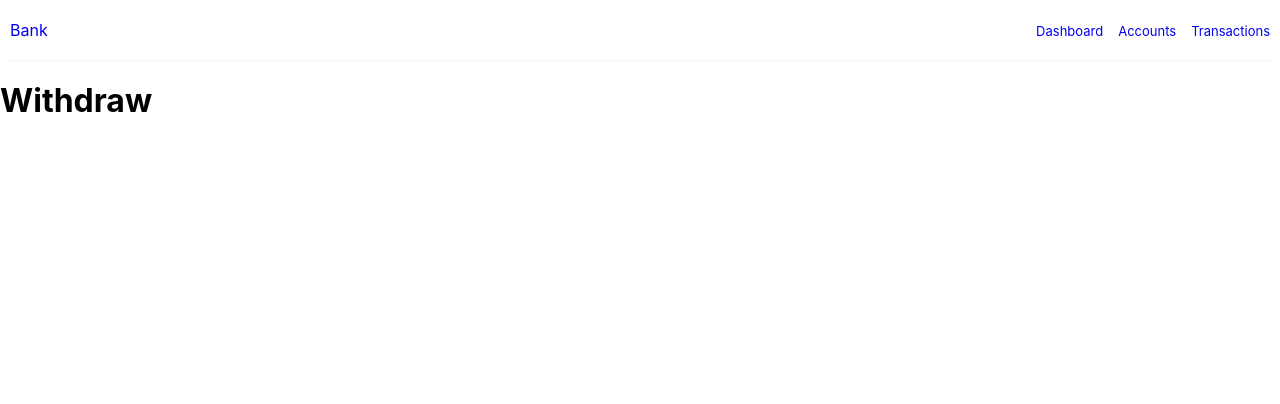
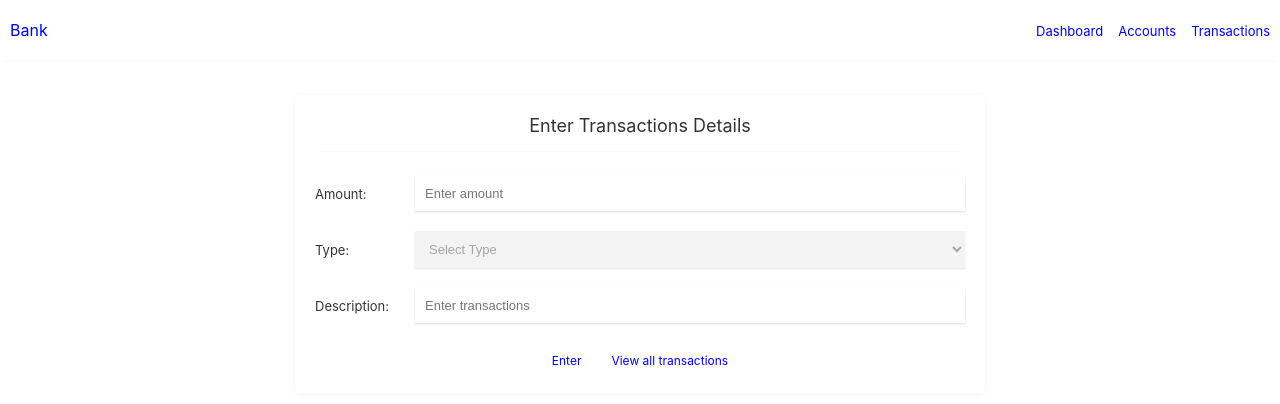
Before and after one commit to Ruqayya-Hasnee/banking-app, a React (Create React App) app: page /accounts/1/withdraw in a window 1280 px wide. Shown: the top 404 px of the page. Built offline with nearby package versions, Linux system fonts and the light colour scheme.

Commit message:
adds deposit & withdraw

```diff
--- a/src/components/accounts/Deposit.js
+++ b/src/components/accounts/Deposit.js
@@ -1,4 +1,48 @@
+import { Link } from "react-router-dom";
+import "./deposit.css";
+
 const Deposit = () => {
-    return <h1>Deposit</h1>
-}
-export default Deposit
+  return (
+    <div className="create-deposit-wrapper">
+      <div className="deposit-form-wrapper">
+        <p className="top-of-deposit-form">Enter Transactions Details</p>
+        <form className="deposit-form">
+          <div className="deposit-input-wrapper">
+            <label>Amount:</label>
+            <input
+              type="text"
+              placeholder="Enter amount"
+              className="create-deposit-input"
+            />
+          </div>
+          <div className="deposit-input-wrapper">
+            <label>Type:</label>
+            <select className="select"  disabled>
+              <option value="">Select Type</option>
+              <option value="">Deposit</option>
+              <option value="">Withdraw</option>
+            </select>
+          </div>
+          <div className="deposit-description-wrapper">
+            <label>Description:</label>
+            <input
+              type="text"
+              placeholder="Enter descriptions"
+              className="description-input"
+            />
+          </div>
+        </form>
+        <div className="add-deposit-footer">
+          <div className="deposit-actions">
+            <Link to="">Enter</Link>
+          </div>
+          <div className="deposit-actions">
+            <Link to="/transactions">View all transactions</Link>
+          </div>
+        </div>
+      </div>
+    </div>
+  );
+};
+
+export default Deposit;
--- a/src/components/accounts/Withdraw.js
+++ b/src/components/accounts/Withdraw.js
@@ -1,4 +1,47 @@
+import { Link } from "react-router-dom";
+import "./withdraw.css";
 const Withdraw = () => {
-    return <h1>Withdraw</h1>
-}
-export default Withdraw
+  return (
+    <div className="create-withdraw-wrapper">
+      <div className="withdraw-form-wrapper">
+        <p className="top-of-withdraw-form">Enter Transactions Details</p>
+        <form className="withdraw-form">
+          <div className="withdraw-input-wrapper">
+            <label>Amount:</label>
+            <input
+              type="text"
+              placeholder="Enter amount"
+              className="create-withdraw-input"
+            />
+          </div>
+          <div className="withdraw-input-wrapper">
+            <label>Type:</label>
+            <select className="select"  disabled>
+              <option value="">Select Type</option>
+              <option value="">Deposit</option>
+              <option value="">Current</option>
+            </select>
+          </div>
+          <div className="withdraw-description-wrapper">
+            <label>Description:</label>
+            <input
+              type="text"
+              placeholder="Enter transactions"
+              className="description-input"
+            />
+          </div>
+        </form>
+        <div className="add-withdraw-footer">
+          <div className="withdraw-actions">
+            <Link to="">Enter</Link>
+          </div>
+          <div className="withdraw-actions">
+            <Link to="/transactions">View all transactions</Link>
+          </div>
+        </div>
+      </div>
+    </div>
+  );
+};
+
+export default Withdraw;
--- /dev/null
+++ b/src/components/accounts/deposit.css
@@ -0,0 +1,94 @@
+.create-deposit-wrapper {
+  display: flex;
+  justify-content: center;
+  padding: 35px;
+}
+
+.deposit-form-wrapper {
+  width: 650px;
+  border-radius: 5px;
+  padding: 20px;
+  box-shadow: rgba(0, 0, 0, 0.05) 0px 1px 6px;
+}
+
+.top-of-deposit-form {
+  box-shadow: 0 2px 3px -4px gray;
+  padding-bottom: 15px;
+  text-align: center;
+  border-top-right-radius: 5px;
+  border-top-left-radius: 5px;
+  color: #333;
+}
+
+.deposit-form {
+  padding: 25px 0px;
+  color: #333;
+  display: flex;
+  flex-direction: column;
+  gap: 20px;
+}
+
+.deposit-input-wrapper {
+  display: flex;
+  align-items: center;
+}
+
+.deposit-input-wrapper label {
+  width: 100px;
+  font-size: 13px;
+}
+
+.create-deposit-input {
+  font-size: 1em;
+  border: none;
+  outline: none;
+  flex: 1;
+  box-shadow: rgba(0, 0, 0, 0.15) 0px 1px 2px;
+  font-size: 13px;
+  padding: 10px;
+}
+
+.deposit-description-wrapper {
+  display: flex;
+  align-items: center;
+}
+
+.description-input {
+  font-size: 1em;
+  border: none;
+  outline: none;
+  flex: 1;
+  box-shadow: rgba(0, 0, 0, 0.15) 0px 1px 2px;
+  font-size: 13px;
+  padding: 10px;
+}
+
+.deposit-description-wrapper label {
+  width: 100px;
+  font-size: 13px;
+}
+
+select {
+  border: none;
+  outline: none;
+  font-size: 1em;
+  flex: 1;
+  cursor: pointer;
+  box-shadow: rgba(0, 0, 0, 0.15) 0px 1px 2px;
+  font-size: 13px;
+  padding: 10px;
+}
+
+.add-deposit-footer {
+  display: flex;
+  justify-content: center;
+  align-items: center;
+  text-align: center;
+  gap: 20px;
+}
+
+.add-deposit-footer .deposit-actions {
+  border-radius: 4px;
+  padding: 5px;
+  font-size: 12px;
+}
--- /dev/null
+++ b/src/components/accounts/withdraw.css
@@ -0,0 +1,94 @@
+.create-withdraw-wrapper {
+  display: flex;
+  justify-content: center;
+  padding: 35px;
+}
+
+.withdraw-form-wrapper {
+  width: 650px;
+  border-radius: 5px;
+  padding: 20px;
+  box-shadow: rgba(0, 0, 0, 0.05) 0px 1px 6px;
+}
+
+.top-of-withdraw-form {
+  box-shadow: 0 2px 3px -4px gray;
+  padding-bottom: 15px;
+  text-align: center;
+  border-top-right-radius: 5px;
+  border-top-left-radius: 5px;
+  color: #333;
+}
+
+.withdraw-form {
+  padding: 25px 0px;
+  color: #333;
+  display: flex;
+  flex-direction: column;
+  gap: 20px;
+}
+
+.withdraw-input-wrapper {
+  display: flex;
+  align-items: center;
+}
+
+.withdraw-input-wrapper label {
+  width: 100px;
+  font-size: 13px;
+}
+
+.create-withdraw-input {
+  font-size: 1em;
+  border: none;
+  outline: none;
+  flex: 1;
+  box-shadow: rgba(0, 0, 0, 0.15) 0px 1px 2px;
+  font-size: 13px;
+  padding: 10px;
+}
+
+.withdraw-description-wrapper {
+  display: flex;
+  align-items: center;
+}
+
+.description-input {
+  font-size: 1em;
+  border: none;
+  outline: none;
+  flex: 1;
+  box-shadow: rgba(0, 0, 0, 0.15) 0px 1px 2px;
+  font-size: 13px;
+  padding: 10px;
+}
+
+.withdraw-description-wrapper label {
+  width: 100px;
+  font-size: 13px;
+}
+
+select {
+  border: none;
+  outline: none;
+  font-size: 1em;
+  flex: 1;
+  cursor: pointer;
+  box-shadow: rgba(0, 0, 0, 0.15) 0px 1px 2px;
+  font-size: 13px;
+  padding: 10px;
+}
+
+.add-withdraw-footer {
+  display: flex;
+  justify-content: center;
+  align-items: center;
+  text-align: center;
+  gap: 20px;
+}
+
+.add-withdraw-footer .withdraw-actions {
+  border-radius: 4px;
+  padding: 5px;
+  font-size: 12px;
+}
```
